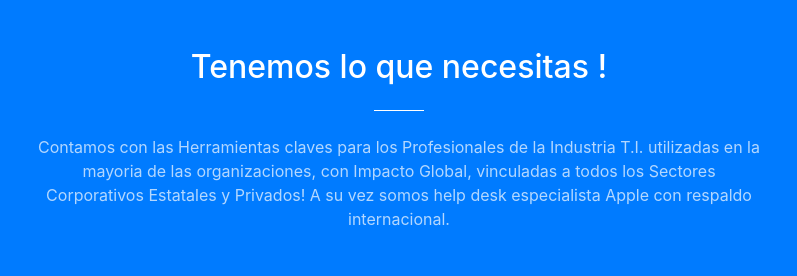
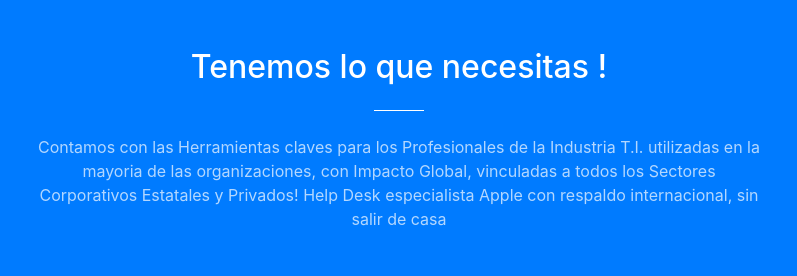
Before and after one commit to worktida/co, a website with bundled scripts: page index.html in a window 1280 px wide. Shown: the part 880-1156 px from the top of the page, 241-1038 px from the left. Built offline with nearby package versions, Linux system fonts and the light colour scheme; files whose address does not match are found by name.

Commit message:
Update index.html

```diff
--- a/index.html
+++ b/index.html
@@ -78,7 +78,7 @@
             <h2 class="section-heading text-white">Tenemos lo que necesitas !</h2>
             <hr class="light my-4">
             <p class="text-faded mb-5"> Contamos con las Herramientas claves para los Profesionales de la Industria T.I. utilizadas en la mayoria de las organizaciones, con Impacto Global, vinculadas a todos los Sectores Corporativos Estatales y Privados!
-              A su vez somos help desk especialista Apple con respaldo internacional. </p>
+             Help Desk especialista Apple con respaldo internacional, sin salir de casa </p>
             <a class="btn btn-light btn-xl js-scroll-trigger" href="#services"> Empecemos !</a>
           </div>
         </div>
```
